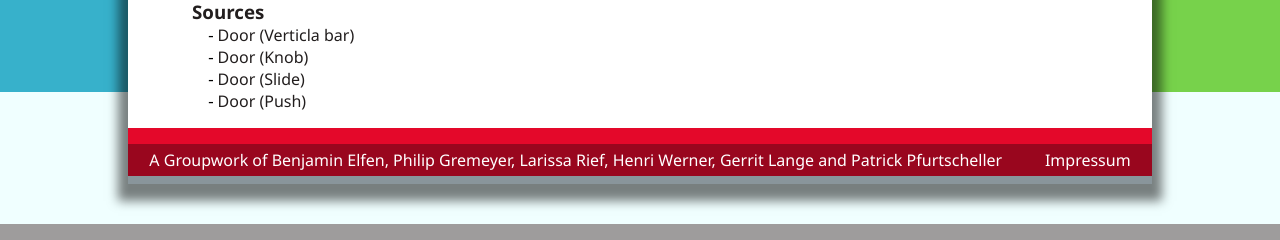
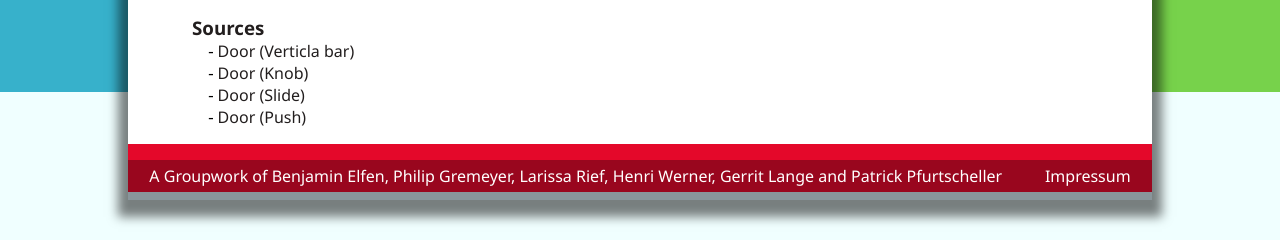
Before and after one commit to PfurtschellerP/HMI-Quiz-Website, a PHP site: page /01_Fundamentals_1_Why_bother_with_design/level_1.html in a window 1280 px wide. Shown: the part 708-948 px from the top of the page. Run offline with PHP 8.4, Linux system fonts and the light colour scheme.

Commit message:
added padding to sources section

```diff
--- a/css/style.css
+++ b/css/style.css
@@ -177,6 +177,7 @@ main > iframe{
 
 main > section#sources{
     flex-basis: 100%;
+    padding-top: 2vh;
 }
 
 main > section#sources ul{
```
